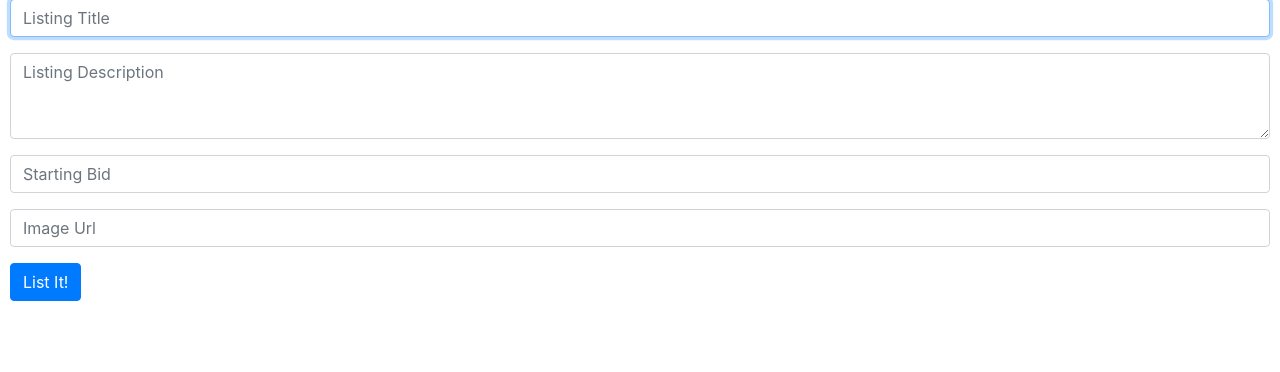
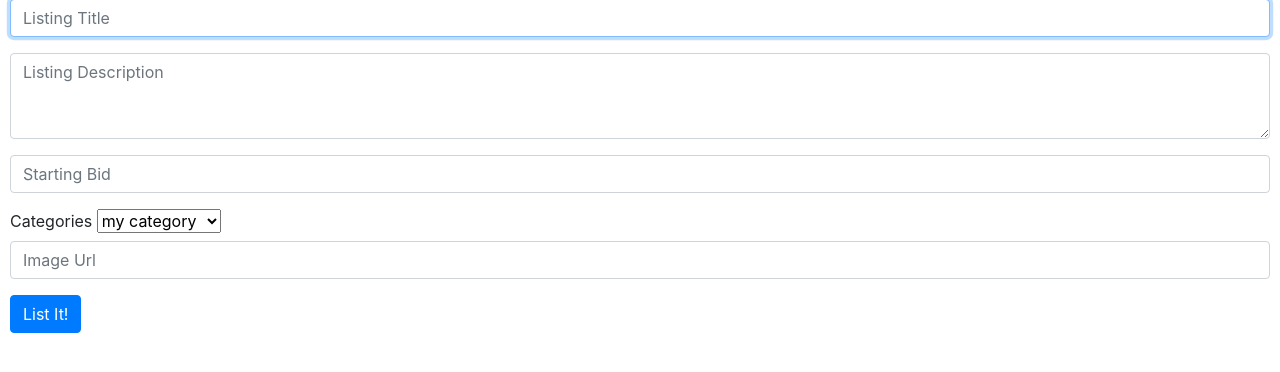
Before and after one commit to whoback/cs33, a Django app: page /create in a window 1280 px wide. Shown: the part 226-598 px from the top of the page. Run offline with Django 3.2, Linux system fonts and the light colour scheme; a user stored in the database is signed in; data comes from the database, SQL or seed files in the repository; both versions use the stored data as it was after the commit; some libraries are stand-ins or nearby versions.

Commit message:
get categories up and running

```diff
--- a/commerce/auctions/models.py
+++ b/commerce/auctions/models.py
@@ -9,6 +9,9 @@ class User(AbstractUser):
 
 class Category(models.Model):
     category = models.CharField(max_length=255)
+
+    def __str__(self):
+        return f"{self.category}"
 
 
 class Listing(models.Model):
--- a/commerce/auctions/templates/auctions/create.html
+++ b/commerce/auctions/templates/auctions/create.html
@@ -14,10 +14,19 @@
         <input class="form-control" autofocus type="text" name="title" placeholder="Listing Title" required>
     </div>
     <div class="form-group">
-            <textarea class="form-control" id="description" placeholder="Listing Description" name="description" rows="3" required></textarea>
+        <textarea class="form-control" id="description" placeholder="Listing Description" name="description" rows="3"
+            required></textarea>
     </div>
     <div class="form-group">
         <input class="form-control" type="number" id="bid" name="bid" placeholder="Starting Bid">
+    </div>
+    <div class="form-group" style="display: inline;">
+        <label for="categories">Categories</label>
+        <select name="categories" id="categories">
+            {% for category in categories %}
+            <option value="{{category}}">{{category}}</option>
+            {% endfor %}
+        </select>
     </div>
     <div class="form-group">
         <input class="form-control" type="text" name="url" placeholder="Image Url">
--- a/commerce/auctions/urls.py
+++ b/commerce/auctions/urls.py
@@ -9,5 +9,9 @@ urlpatterns = [
     path("register", views.register, name="register"),
     path("create", views.create, name="create"),
     path(r"listing/<uuid:id>", views.listing, name="listing"),
-    path("watchlist", views.watchlist, name="watchlist")
+    path("watchlist", views.watchlist, name="watchlist"),
+    path("addcategory", views.addcategory, name="addcategory"),
+    path("category", views.category, name="category"),
+    path(r"category/<str:category_type>/list", views.category, name="category")
+
 ]
--- a/commerce/auctions/views.py
+++ b/commerce/auctions/views.py
@@ -76,11 +76,12 @@ def create(request):
         url = request.POST.get('url')
         listed_by = User.objects.get(username=request.user.username)
         listing = Listing(title=title, description=description,
-                          starting_bid=starting_bid, image_url=url, listed_by=listed_by)
+                          starting_bid=starting_bid, category=Category.objects.get(name=categories), image_url=url, listed_by=listed_by)
         listing.save()
         return redirect('/')
+    categories = Category.objects.all()
 
-    return render(request, 'auctions/create.html')
+    return render(request, 'auctions/create.html', {'categories': categories})
 
 
 @login_required(login_url='/login/')
@@ -120,3 +121,24 @@ def watchlist(request):
         listings.append(item.listing_id)
     print(listings)
     return render(request, 'auctions/watchlist.html', {'listings': listings})
+
+
+@login_required(login_url='/login/')
+def addcategory(request):
+    if request.method == 'POST':
+        name = request.POST.get('name')
+        category = Category(category=name)
+        category.save()
+        return HttpResponseRedirect(reverse(create))
+    return render(request, 'auctions/add_category.html')
+
+
+def category(request, category_type=None):
+    if category_type is None:
+        category = Category.objects.all()
+        print(category)
+        return render(request, 'auctions/category.html', {'category': category})
+    listings = Listing.objects.filter(
+        category=Category.objects.get(category=category_type))
+
+    return render(request, 'auctions/index.html', {'listings': listings})
```
Also changed, not shown: commerce/auctions/templates/auctions/add_category.html (added, +13 -0 lines), commerce/auctions/templates/auctions/category.html (added, +14 -0 lines), commerce/db.sqlite3. Lines whose indentation alone changed are shown as unchanged.
